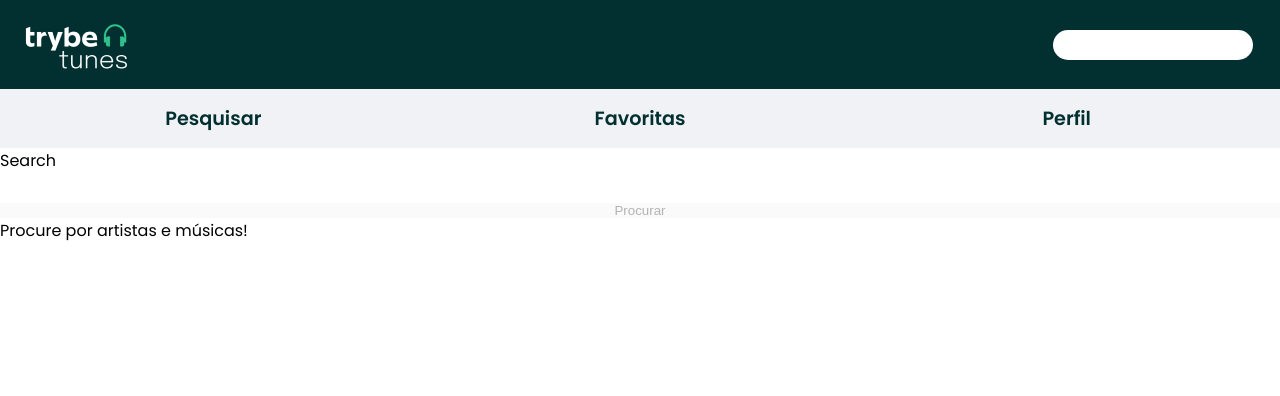
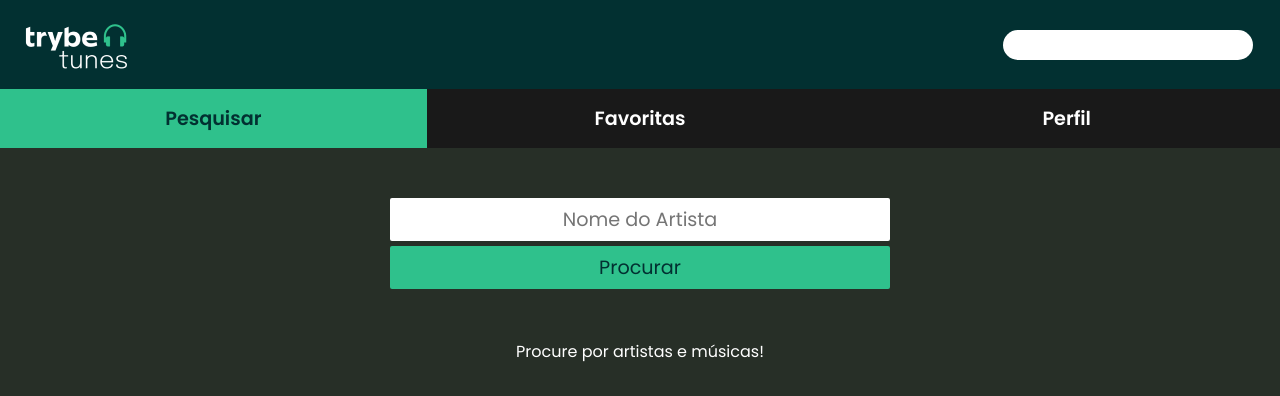
Before and after one commit to erik-ymmt/trybetunes-trybe-project, a React (Create React App) app: page /search in a window 1280 px wide. Shown: the top 396 px of the page. Built offline with nearby package versions, Linux system fonts and the light colour scheme.

Commit message:
add Search css

```diff
--- a/src/components/Header.css
+++ b/src/components/Header.css
@@ -3,19 +3,6 @@
   box-sizing: border-box;
   margin: 0;
   padding: 0;
-}
-
-:root {
-
-  --primary-font: poppins , 'Segoe UI' , 'Roboto' , 'Oxygen' , 'Ubuntu' , sans-serif;
-
-  --dark-green: #023031;
-
-  --light-green: #2fc18c;
-
-  --dark-grey: rgb(15, 15, 15);
-
-  --light-grey: #f0f2f5;
 }
 
 header div {
@@ -25,6 +12,7 @@ header div {
   display: flex;
   justify-content: space-between;
   padding: 15px;
+  width: 100vw;
 }
 
 .username {
@@ -36,19 +24,20 @@ header div {
   height: 30px;
   justify-content: center;
   margin-right: 1%;
+  max-width: 250px;
   min-width: 200px;
 }
 
 header nav {
   align-items: center;
-  background-color: var(--light-grey);
+  background-color: var(--dark-grey);
   display: flex;
   justify-content: space-around;
 
 }
 
 nav a {
-  color: var(--dark-green);
+  color: white;
   font-size: 1.2rem;
   font-weight: 600;
   height: 100%;
@@ -60,5 +49,10 @@ nav a {
 
 nav a:hover {
   background-color: var(--light-green);
-  color: white;
+  color: var(--dark-green);
 }
+
+.selected {
+  background-color: var(--light-green);
+  color: var(--dark-green);
+}
--- a/src/components/Header.js
+++ b/src/components/Header.js
@@ -43,23 +43,22 @@ class Header extends React.Component {
             data-testid="link-to-search"
           >
             Pesquisar
+          </NavLink>
 
-          </NavLink>
           <NavLink
             to="/favorites"
             activeClassName="selected"
             data-testid="link-to-favorites"
           >
             Favoritas
+          </NavLink>
 
-          </NavLink>
           <NavLink
             to="/profile"
             activeClassName="selected"
             data-testid="link-to-profile"
           >
             Perfil
-
           </NavLink>
         </nav>
       </header>
--- a/src/index.css
+++ b/src/index.css
@@ -1,3 +1,19 @@
+:root {
+
+  --primary-font: poppins , 'Segoe UI' , 'Roboto' , 'Oxygen' , 'Ubuntu' , sans-serif;
+
+  --dark-green: #023031;
+
+  --light-green: #2fc18c;
+
+  --light-grey: #f0f2f5;
+
+  --medium-grey: rgb(50, 50, 50);
+
+  --dark-grey: rgb(25, 25, 25);
+
+}
+
 body {
   margin: 0;
   font-family: Poppins, BlinkMacSystemFont, 'Segoe UI', 'Roboto', 'Oxygen',
--- a/src/pages/Login.css
+++ b/src/pages/Login.css
@@ -3,13 +3,6 @@
   box-sizing: border-box;
   margin: 0;
   padding: 0;
-}
-
-:root {
-
-  --dark-green: #023031;
-
-  --light-green: #2fc18c;
 }
 
 .login-container {
--- a/src/pages/Search.css
+++ b/src/pages/Search.css
@@ -5,11 +5,76 @@
   padding: 0;
 }
 
-:root {
+.search-container {
+  align-items: center;
+  background-color: rgb(39, 47, 39);
+  color: white;
+  display: flex;
+  flex-direction: column;
+  min-height: 100vh;
+  row-gap: 50px;
+  width: 100vw;
+}
 
-  --dark-green: #023031;
+.search-input {
+  border-radius: 2px;
+  font-family: Poppins , BlinkMacSystemFont , sans-serif;
+  font-size: 1.2rem;
+  padding: 7px;
+  text-align: center;
+  width: 500px;
+}
 
-  --light-green: #2fc18c;
+.results-container {
+  align-items: center;
+  display: flex;
+  flex-flow: column wrap;
+  row-gap: 30px;
+}
 
-  --dark-grey: rgb(15, 15, 15);
+.album-container {
+  column-gap: 15px;
+  display: flex;
+  flex-wrap: wrap;
+  gap: 20px;
+  justify-content: space-around;
+  width: 90%;
 }
+
+.album-container a {
+  align-items: center;
+  background-color: var(--light-grey);
+  border-radius: 15px;
+  box-shadow: rgba(0, 0, 0, 0.5) 5px 5px 5px;
+  display: flex;
+  flex-direction: column;
+  text-decoration: none;
+  width: 200px;
+}
+
+.album-container a:hover {
+  box-shadow: var(--light-green) 3px 3px 5px;
+}
+
+.album-card {
+  align-self: flex-end;
+  color: var(--dark-green);
+  display: flex;
+  flex-direction: column;
+  height: 100%;
+  text-align: center;
+  width: 100%;
+}
+
+.album-card div {
+  align-items: center;
+  display: flex;
+  flex-direction: column;
+  flex-grow: 1;
+  justify-content: center;
+  padding: 10px 20px;
+}
+
+.album-card img {
+  border-radius: 14px 14px 0 0;
+}
--- a/src/pages/Search.js
+++ b/src/pages/Search.js
@@ -47,8 +47,10 @@ class Search extends React.Component {
     this.setState({ isSearchLoading: false, isSearchDone: true, albums: responseAlbums });
   }
 
+  shortenName = (name) => name.replace(',', '').split(' ').slice(0, 6).join(' ');
+
   showFoundAlbums = () => {
-    const { albums } = this.state;
+    const { albums } = this.state; console.log(albums);
     if (albums.length === 0) return <p>Nenhum álbum foi encontrado</p>;
     return albums.map((album) => (
       <Link
@@ -56,7 +58,14 @@ class Search extends React.Component {
         key={ album.collectionId }
         data-testid={ `link-to-album-${album.collectionId}` }
       >
-        { album.collectionName }
+        <div className="album-card">
+          <img src={ album.artworkUrl100 } alt={ album.collectionName } />
+          <div>
+            <h3>{ this.shortenName(album.collectionName) }</h3>
+            <span>{ this.shortenName(album.artistName) }</span>
+          </div>
+
+        </div>
       </Link>
     ));
   }
@@ -66,9 +75,8 @@ class Search extends React.Component {
       searchInput, isBtnDisabled, isSearchLoading,
       searchInputHistory, isSearchDone } = this.state;
     return (
-      <div data-testid="page-search">
+      <div className="search-container" data-testid="page-search">
         <Header />
-        Search
         { isSearchLoading ? <p>Carregando...</p>
           : (
             <form>
@@ -80,6 +88,8 @@ class Search extends React.Component {
                   data-testid="search-artist-input"
                   onChange={ this.handleInput }
                   value={ searchInput }
+                  placeholder="Nome do Artista"
+                  className="search-input"
                 />
               </label>
               <button
@@ -87,18 +97,21 @@ class Search extends React.Component {
                 data-testid="search-artist-button"
                 disabled={ isBtnDisabled }
                 onClick={ this.handleSearch }
+                className="main-btn"
               >
                 Procurar
               </button>
             </form>)}
         { isSearchDone ? (
-          <div>
+          <div className="results-container">
             <h2>
-              Resultado de álbuns de:
+              Resultado para álbuns de:
               {' '}
-              { searchInputHistory }
+              <em>{ searchInputHistory }</em>
             </h2>
-            {this.showFoundAlbums()}
+            <div className="album-container">
+              {this.showFoundAlbums()}
+            </div>
           </div>
         )
           : <p>Procure por artistas e músicas!</p>}
```
